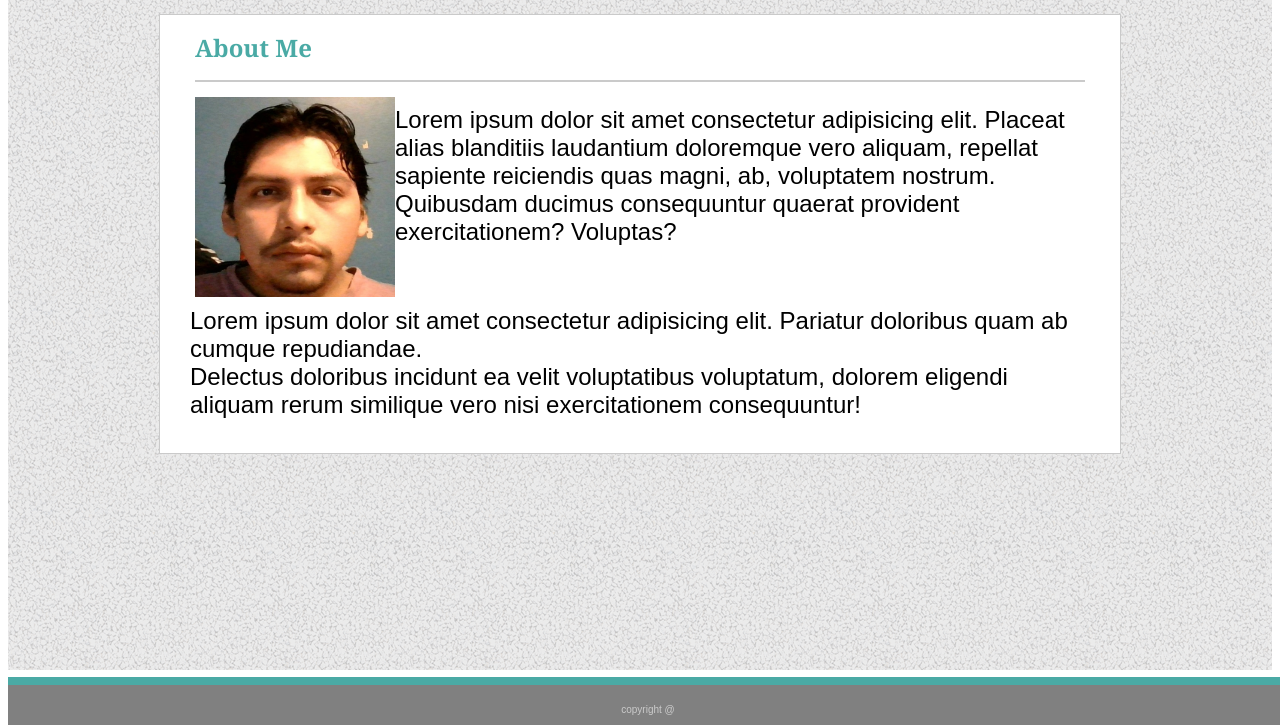
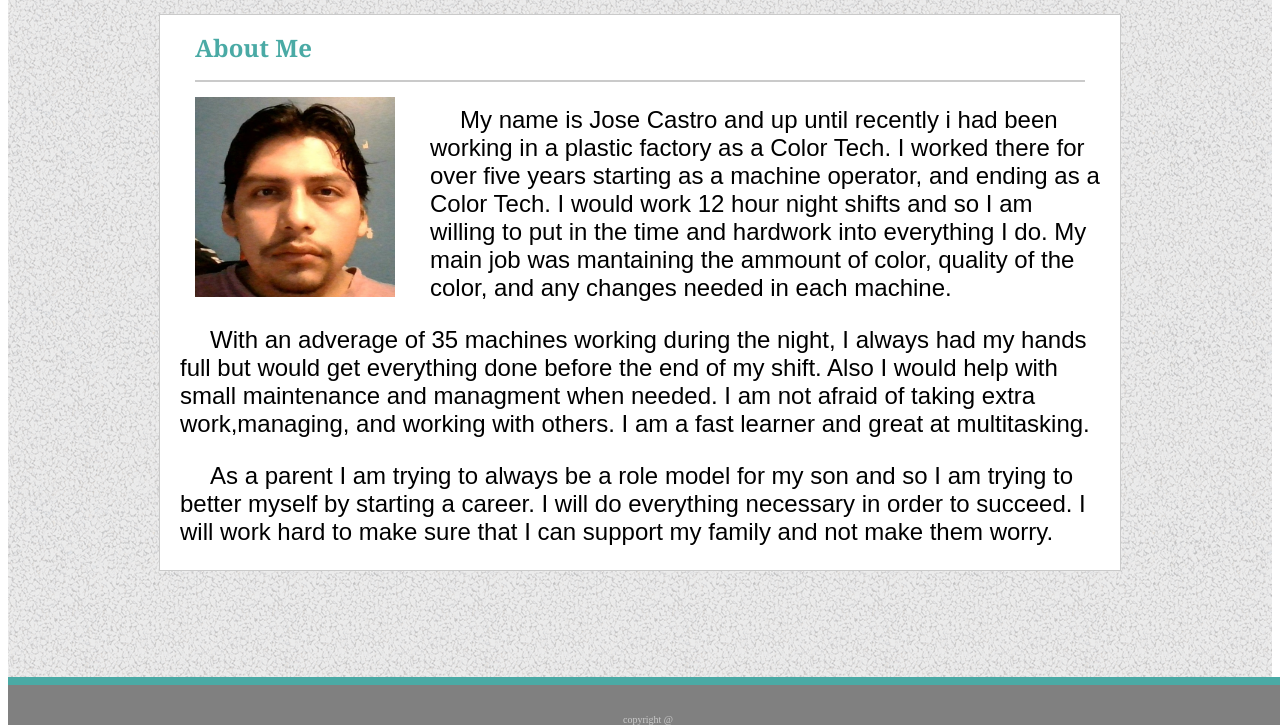
Before and after one commit to jacastro023/My-first-portfolio, a plain HTML site: page index.html in a window 1280 px wide. Shown: the part 75-800 px from the top of the page. Drawn offline with Linux system fonts and the light colour scheme.

Commit message:
changed lorem to a short description of me

```diff
--- a/assets/css/style.css
+++ b/assets/css/style.css
@@ -106,7 +106,6 @@
 /* wanted to end the float flow */
 .clearfix{
     clear: both;
-    padding: 10px;
 }
 /* setting up the font-family for the heading */
 h1{
@@ -118,6 +117,7 @@ h1{
 /* setting up the font-family for any other text */
 p{
     font-family: 'Arial', 'Helvetica Neue', Helvetica, sans-serif;;
+    text-indent: 30px;
 }
 /* creating a space between the nav bar and content */
 .break{
@@ -130,7 +130,7 @@ p{
 }
 /* created a space before the footer */
 .break2 {
-    height: 200px;
+    height: 100px;
     border: 0;
 }
 /* adding box to write in messages */
@@ -180,3 +180,7 @@ label{
     height: 150px;
     border: 0;
 }
+/* added space between image and text */
+.text1{
+    margin-left: 250px;
+}
--- a/assets/css/style2.css
+++ b/assets/css/style2.css
@@ -37,6 +37,7 @@ font-size: 17px;
     margin-left: 50px;
     width: 30%;
 }
+/* tried to get rid of scroll bar on webpage */
 .break2{
     height: 100px;
 }
--- a/index.html
+++ b/index.html
@@ -29,24 +29,18 @@
         <!-- linked the image -->
         <img src="assets\images\me.jpg" alt="my picture">
         <!-- added some text -->
-        <p>Lorem ipsum dolor sit amet consectetur adipisicing elit. Placeat alias blanditiis laudantium doloremque vero
-          aliquam, repellat sapiente reiciendis quas magni, ab, voluptatem nostrum. Quibusdam ducimus consequuntur
-          quaerat provident exercitationem? Voluptas?</p>
-
+          <p class="text1">My name is Jose Castro and up until recently i had been working in a plastic factory as a Color Tech. I worked there for over five years starting as a machine operator, and ending as a Color Tech. I would work 12 hour night shifts and so I am willing to put in the time and hardwork into everything I do. My main job was mantaining the ammount of color, quality of the color, and any changes needed in each machine.</p>
         <!-- made a clearfix to make the text go back into static position -->
-        <p class="clearfix">Lorem ipsum dolor sit amet consectetur adipisicing elit. Pariatur doloribus quam ab cumque
-          repudiandae.
-          <!-- breaking apart the text -->
-          <br>
-          Delectus doloribus incidunt ea velit voluptatibus voluptatum, dolorem eligendi aliquam rerum similique vero
-          nisi exercitationem consequuntur!</p>
+        <p class="clearfix">With an adverage of 35 machines working during the night, I always had my hands full but would get everything done before the end of my shift. Also I would help with small maintenance and managment when needed. I am not afraid of taking extra work,managing, and working with others. I am a fast learner and great at multitasking.</p>
+        <p>As a parent I am trying to always be a role model for my son and so I am trying to better myself by starting a career. I will do everything necessary in order to succeed. I will work hard to make sure that I can support my family and not make them worry.</p>
       </div>
     </div>
+    <!-- adding b=space after content -->
     <hr class="break2">
   </div>
   <!-- trying to add the footer at the bottom -->
   <footer>
-    <p id="copyright">copyright @</p>
+    <div id="copyright">copyright @</div>
   </footer>
 </body>
 
```
Also changed, not shown: contact.html (+2 -1 lines), portfolio.html (+6 -2 lines).
